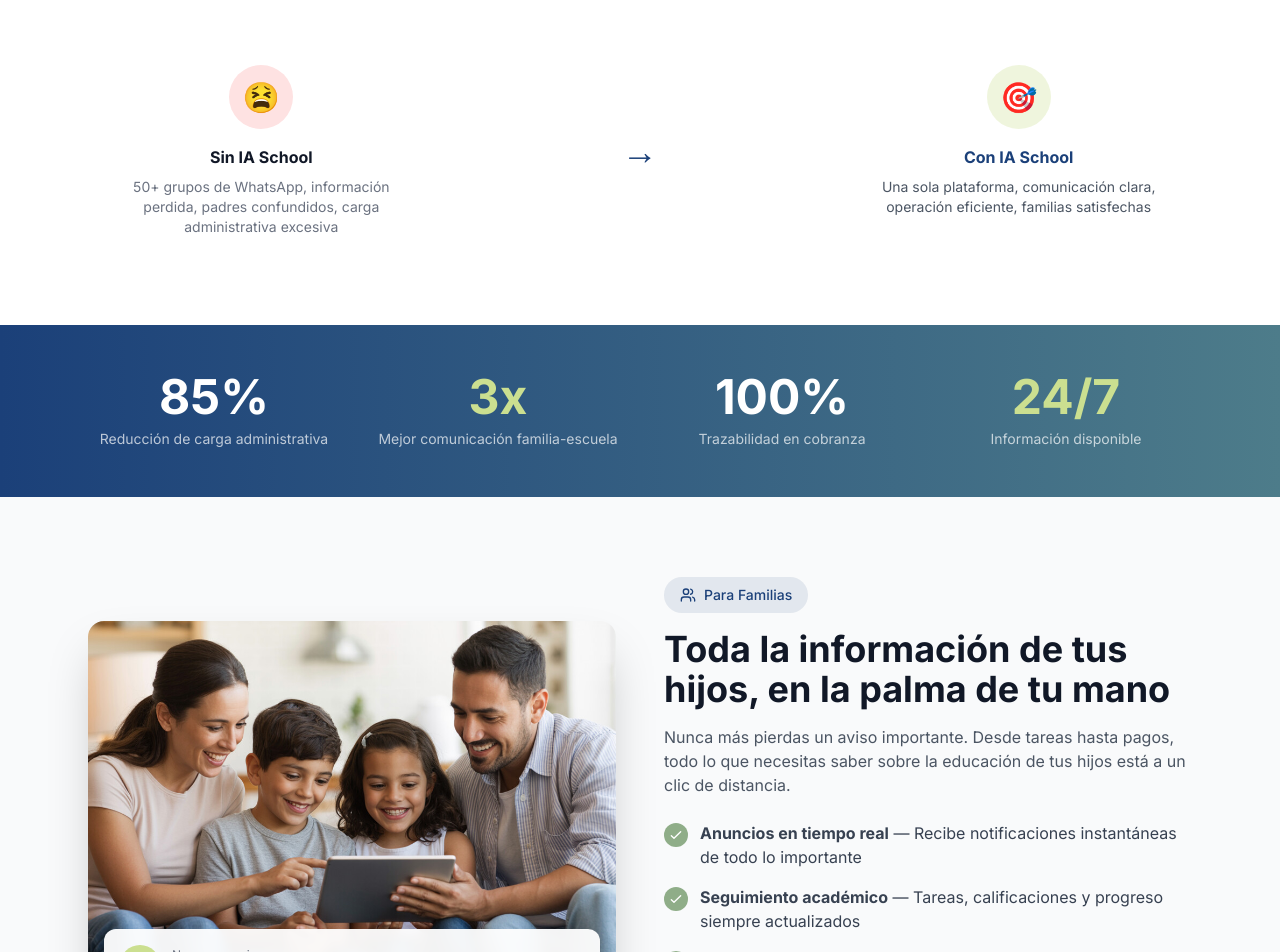
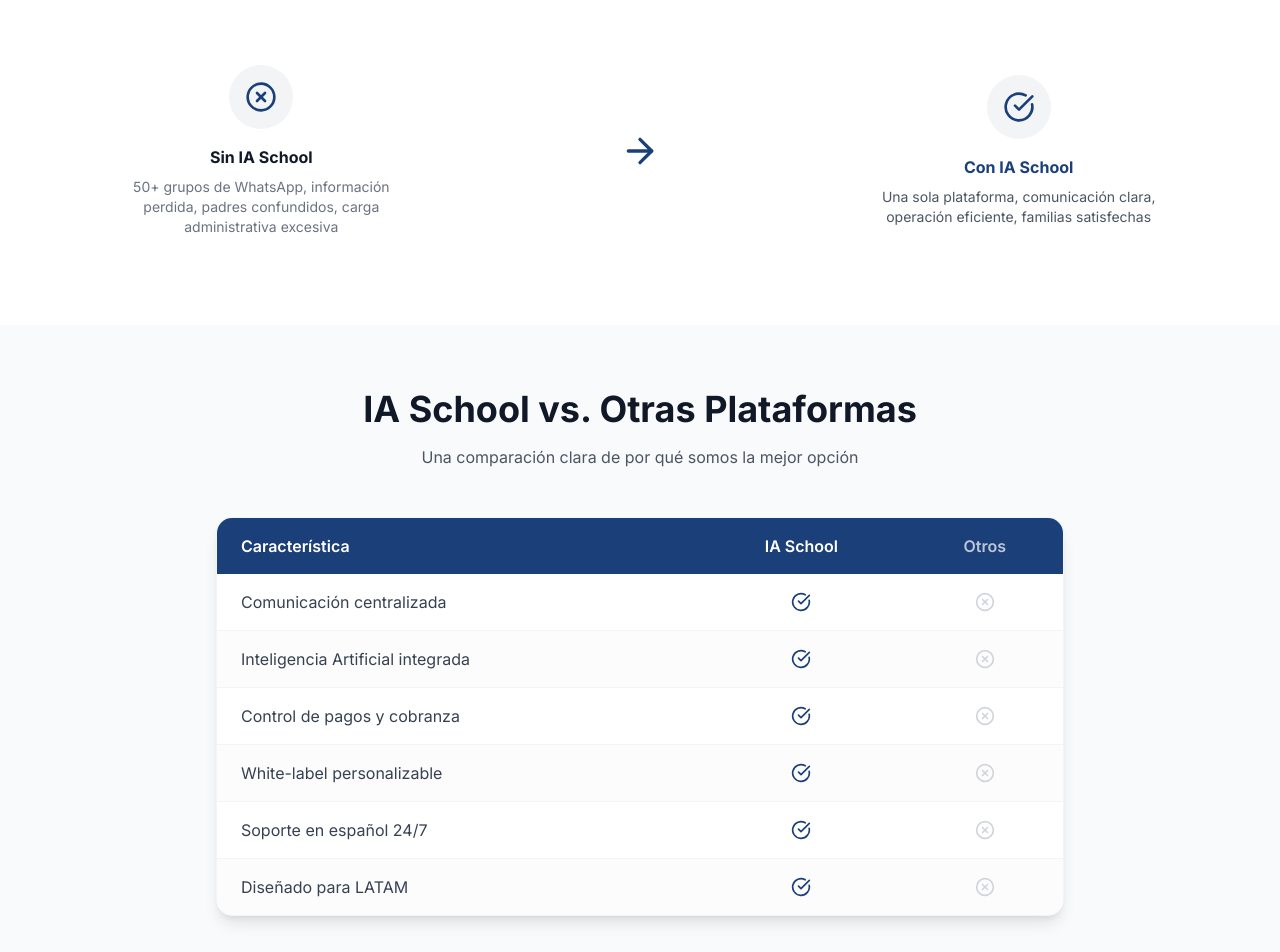
Before and after one commit to MKTCOACH-eng/IASCHOOL, a Next.js app in the folder nextjs_space/: page / in a window 1280 px wide. Shown: the part 1080-2032 px from the top of the page. Built offline with nearby package versions, Linux system fonts and the light colour scheme; no server answers.

Commit message:
Logo grande, tabla comparativa, footer redes

```diff
--- a/nextjs_space/app/page.tsx
+++ b/nextjs_space/app/page.tsx
@@ -1,15 +1,15 @@
 import Link from "next/link";
 import Image from "next/image";
-import { MessageSquare, Shield, BookOpen, CreditCard, PlayCircle, FileText, Calendar, Brain, ChevronRight, Bell, Users } from "lucide-react";
+import { MessageSquare, Shield, BookOpen, CreditCard, PlayCircle, FileText, Calendar, Brain, ChevronRight, Bell, Users, XCircle, CheckCircle, ArrowRight, Instagram, Facebook, Linkedin, Twitter } from "lucide-react";
 
 export default function LandingPage() {
   return (
     <main className="min-h-screen bg-white">
       {/* Navigation - White Header */}
       <nav className="fixed top-0 left-0 right-0 z-50 bg-white shadow-sm">
-        <div className="max-w-6xl mx-auto px-4 sm:px-6 flex items-center justify-between h-20">
+        <div className="max-w-6xl mx-auto px-4 sm:px-6 flex items-center justify-between h-24">
           <Link href="/" className="flex items-center">
-            <div className="relative h-14 w-44">
+            <div className="relative h-20 w-56">
               <Image
                 src="/iaschool-logo.png"
                 alt="IA School"
@@ -105,24 +105,81 @@
               profesores abrumados y padres desinformados. <strong className="text-[#1B4079]">IA School lo resuelve todo.</strong>
             </p>
           </div>
-          <div className="grid md:grid-cols-3 gap-8">
+          <div className="grid md:grid-cols-3 gap-8 items-center">
             <div className="text-center p-6">
-              <div className="w-16 h-16 rounded-full bg-red-100 flex items-center justify-center mx-auto mb-4">
-                <span className="text-3xl">😫</span>
+              <div className="w-16 h-16 rounded-full bg-gray-100 flex items-center justify-center mx-auto mb-4">
+                <XCircle className="w-8 h-8 text-[#1B4079]" />
               </div>
               <h3 className="font-bold text-gray-900 mb-2">Sin IA School</h3>
               <p className="text-gray-500 text-sm">50+ grupos de WhatsApp, información perdida, padres confundidos, carga administrativa excesiva</p>
             </div>
             <div className="flex items-center justify-center">
-              <div className="text-4xl text-[#1B4079]">→</div>
+              <ArrowRight className="w-10 h-10 text-[#1B4079]" />
             </div>
             <div className="text-center p-6">
-              <div className="w-16 h-16 rounded-full bg-[#CBDF90]/30 flex items-center justify-center mx-auto mb-4">
-                <span className="text-3xl">🎯</span>
+              <div className="w-16 h-16 rounded-full bg-gray-100 flex items-center justify-center mx-auto mb-4">
+                <CheckCircle className="w-8 h-8 text-[#1B4079]" />
               </div>
               <h3 className="font-bold text-[#1B4079] mb-2">Con IA School</h3>
               <p className="text-gray-600 text-sm">Una sola plataforma, comunicación clara, operación eficiente, familias satisfechas</p>
             </div>
+          </div>
+        </div>
+      </div>
+
+      {/* Comparison Table */}
+      <div className="py-16 bg-gray-50">
+        <div className="max-w-4xl mx-auto px-4 sm:px-6">
+          <div className="text-center mb-12">
+            <h2 className="text-3xl sm:text-4xl font-bold text-gray-900 mb-4">
+              IA School vs. Otras Plataformas
+            </h2>
+            <p className="text-gray-600">
+              Una comparación clara de por qué somos la mejor opción
+            </p>
+          </div>
+          <div className="bg-white rounded-2xl shadow-lg overflow-hidden border border-gray-100">
+            <table className="w-full">
+              <thead>
+                <tr className="bg-[#1B4079] text-white">
+                  <th className="py-4 px-6 text-left font-semibold">Característica</th>
+                  <th className="py-4 px-6 text-center font-semibold">IA School</th>
+                  <th className="py-4 px-6 text-center font-semibold text-white/70">Otros</th>
+                </tr>
+              </thead>
+              <tbody className="divide-y divide-gray-100">
+                <tr>
+                  <td className="py-4 px-6 text-gray-700">Comunicación centralizada</td>
+                  <td className="py-4 px-6 text-center"><CheckCircle className="w-5 h-5 text-[#1B4079] mx-auto" /></td>
+                  <td className="py-4 px-6 text-center"><XCircle className="w-5 h-5 text-gray-300 mx-auto" /></td>
+                </tr>
+                <tr className="bg-gray-50/50">
+                  <td className="py-4 px-6 text-gray-700">Inteligencia Artificial integrada</td>
+                  <td className="py-4 px-6 text-center"><CheckCircle className="w-5 h-5 text-[#1B4079] mx-auto" /></td>
+                  <td className="py-4 px-6 text-center"><XCircle className="w-5 h-5 text-gray-300 mx-auto" /></td>
+                </tr>
+                <tr>
+                  <td className="py-4 px-6 text-gray-700">Control de pagos y cobranza</td>
+                  <td className="py-4 px-6 text-center"><CheckCircle className="w-5 h-5 text-[#1B4079] mx-auto" /></td>
+                  <td className="py-4 px-6 text-center"><XCircle className="w-5 h-5 text-gray-300 mx-auto" /></td>
+                </tr>
+                <tr className="bg-gray-50/50">
+                  <td className="py-4 px-6 text-gray-700">White-label personalizable</td>
+                  <td className="py-4 px-6 text-center"><CheckCircle className="w-5 h-5 text-[#1B4079] mx-auto" /></td>
+                  <td className="py-4 px-6 text-center"><XCircle className="w-5 h-5 text-gray-300 mx-auto" /></td>
+                </tr>
+                <tr>
+                  <td className="py-4 px-6 text-gray-700">Soporte en español 24/7</td>
+                  <td className="py-4 px-6 text-center"><CheckCircle className="w-5 h-5 text-[#1B4079] mx-auto" /></td>
+                  <td className="py-4 px-6 text-center"><XCircle className="w-5 h-5 text-gray-300 mx-auto" /></td>
+                </tr>
+                <tr className="bg-gray-50/50">
+                  <td className="py-4 px-6 text-gray-700">Diseñado para LATAM</td>
+                  <td className="py-4 px-6 text-center"><CheckCircle className="w-5 h-5 text-[#1B4079] mx-auto" /></td>
+                  <td className="py-4 px-6 text-center"><XCircle className="w-5 h-5 text-gray-300 mx-auto" /></td>
+                </tr>
+              </tbody>
+            </table>
           </div>
         </div>
       </div>
@@ -511,12 +568,12 @@
       </div>
 
       {/* Footer */}
-      <footer className="py-12 bg-gray-900">
-        <div className="max-w-6xl mx-auto px-4 sm:px-6">
-          <div className="grid md:grid-cols-4 gap-8 mb-8">
-            <div className="md:col-span-2">
-              <div className="flex items-center mb-4">
-                <div className="relative h-12 w-36 bg-white rounded-lg p-1">
+      <footer className="bg-[#1B4079]">
+        <div className="max-w-6xl mx-auto px-4 sm:px-6 py-6">
+          <div className="flex flex-col md:flex-row items-center justify-between gap-4">
+            {/* Logo a la izquierda */}
+            <div className="flex items-center gap-4">
+              <div className="relative h-14 w-40 bg-white rounded-lg p-2">
                 <Image
                   src="/iaschool-logo.png"
                   alt="IA School Logo"
@@ -524,36 +581,26 @@
                   className="object-contain"
                 />
               </div>
-              </div>
-              <p className="text-gray-400 text-sm max-w-md">
-                El sistema operativo para colegios del futuro. Centraliza comunicación,
-                gestión académica, pagos y análisis con IA en una sola plataforma.
+              <p className="text-white/70 text-sm hidden md:block">
+                © 2026 IA School
               </p>
             </div>
-            <div>
-              <h4 className="text-white font-semibold mb-4">Producto</h4>
-              <ul className="space-y-2 text-gray-400 text-sm">
-                <li><a href="#funcionalidades" className="hover:text-white transition-colors">Funcionalidades</a></li>
-                <li><a href="#" className="hover:text-white transition-colors">Precios</a></li>
-                <li><a href="#" className="hover:text-white transition-colors">Casos de éxito</a></li>
-              </ul>
+
+            {/* Redes sociales a la derecha */}
+            <div className="flex items-center gap-4">
+              <a href="#" className="w-10 h-10 rounded-full bg-white/10 flex items-center justify-center hover:bg-white/20 transition-colors">
+                <Instagram className="w-5 h-5 text-white" />
+              </a>
+              <a href="#" className="w-10 h-10 rounded-full bg-white/10 flex items-center justify-center hover:bg-white/20 transition-colors">
+                <Facebook className="w-5 h-5 text-white" />
+              </a>
+              <a href="#" className="w-10 h-10 rounded-full bg-white/10 flex items-center justify-center hover:bg-white/20 transition-colors">
+                <Linkedin className="w-5 h-5 text-white" />
+              </a>
+              <a href="#" className="w-10 h-10 rounded-full bg-white/10 flex items-center justify-center hover:bg-white/20 transition-colors">
+                <Twitter className="w-5 h-5 text-white" />
+              </a>
             </div>
-            <div>
-              <h4 className="text-white font-semibold mb-4">Recursos</h4>
-              <ul className="space-y-2 text-gray-400 text-sm">
-                <li><a href="#" className="hover:text-white transition-colors">Blog</a></li>
-                <li><a href="#" className="hover:text-white transition-colors">Videos</a></li>
-                <li><a href="#" className="hover:text-white transition-colors">Soporte</a></li>
-              </ul>
-            </div>
-          </div>
-          <div className="border-t border-gray-800 pt-8 flex flex-col md:flex-row items-center justify-between gap-4">
-            <p className="text-gray-500 text-sm">
-              © 2026 IA School. Todos los derechos reservados.
-            </p>
-            <p className="text-gray-500 text-sm">
-              La tecnología que conecta familias y escuelas
-            </p>
           </div>
         </div>
       </footer>
```
Also changed, not shown: 1 other file (tests, documents, lock files or other folders). Lines whose indentation alone changed are shown as unchanged.
